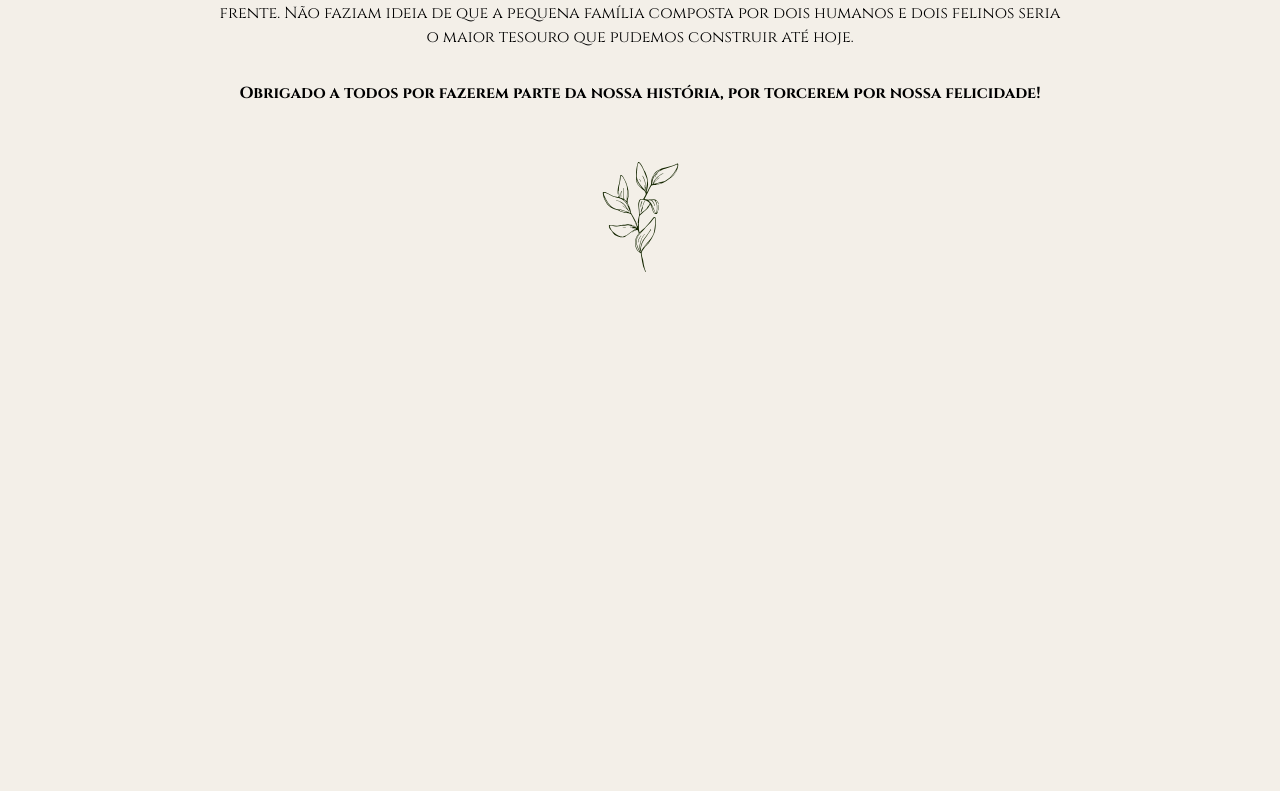
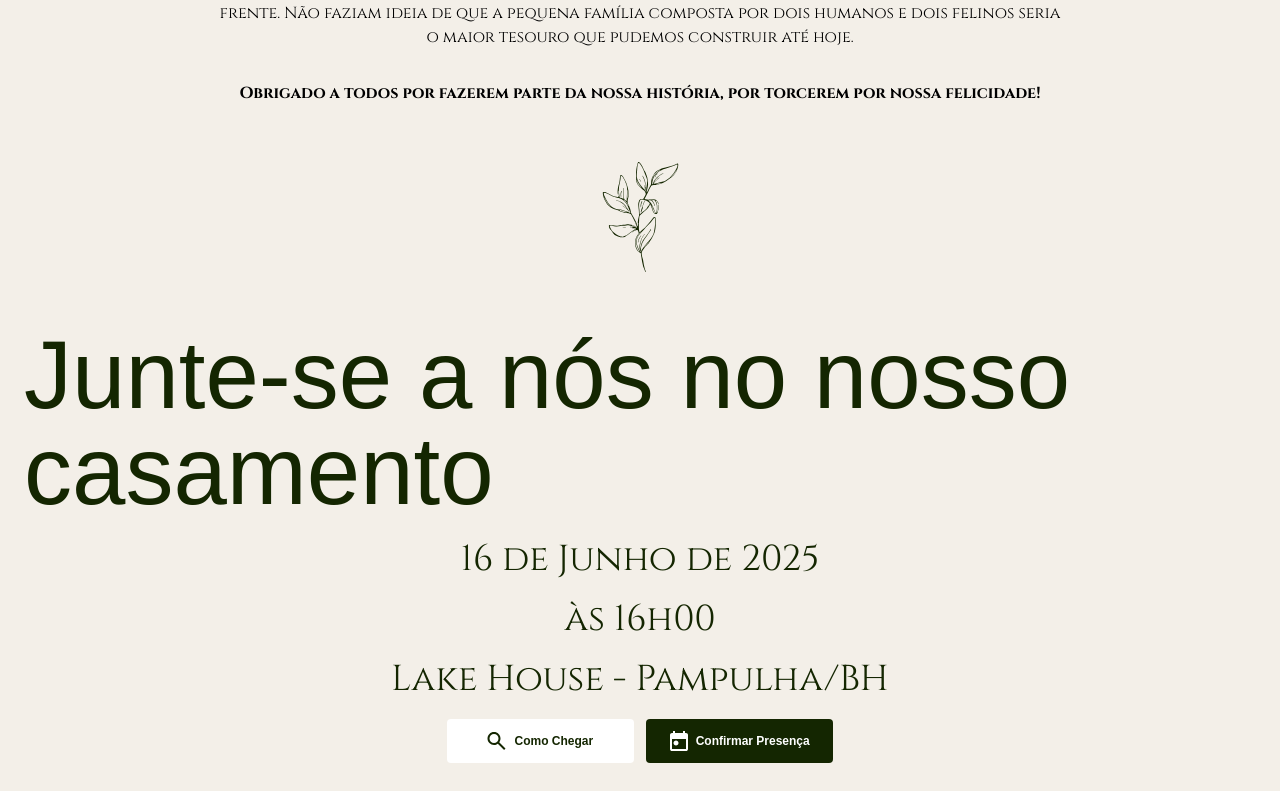
Before and after one commit to Jota-ribeiro/wedding-site, a Next.js app: page / in a window 1280 px wide. Shown: the part 1706-2497 px from the top of the page. Before the commit the page ends 2013 px from the top, so only its background shows below. Built offline with nearby package versions, Linux system fonts and the light colour scheme; a web font is replaced by a local one.

Commit message:
adiciona btn de checkagem

```diff
--- a/app/page.tsx
+++ b/app/page.tsx
@@ -2,14 +2,35 @@ import AboutSection from "@/components/sections/AboutSection";
 import TitleSection from "@/components/sections/TitleSection";
 import clsx from "clsx";
 import Image from "next/image";
+import iconLupa from '@/public/img/icon-lupa.svg'
+import iconCalender from '@/public/img/icon-calendar.svg'
 
 
 
 export default function Home() {
   return (
-    <main className={clsx('w-full flex flex-col items-center', 'px-3 md:px-6 py-7', 'gap-10 md:gap-20')}>
+    <main className={clsx('w-full flex flex-col items-center', 'px-3 md:px-6 py-7', 'gap-8 md:gap-20')}>
       <TitleSection />
       <AboutSection />
+      <section className={clsx('w-full flex flex-col items-center md:-mt-8', 'gap-2 md:gap-5', 'text-[#142601]')}>
+        <p className={clsx('font-beau', 'text-3xl md:text-8xl')}>Junte-se a nós no nosso casamento</p>
+        <p className={clsx('font-cinzel md:text-4xl')}>16 de Junho de 2025</p>
+        <p className={clsx('font-cinzel md:text-4xl')}>às 16h00</p>
+        <p className={clsx('font-cinzel md:text-4xl')}>Lake House - Pampulha/BH</p>
+
+        <div className={clsx('w-full md:w-4/12 px-3 gap-3 flex flex-row justify-center')}>
+          <div className={clsx('w-6/12 bg-white', 'py-3 flex flex-row justify-center items-center gap-2', 'rounded', 'cursor-pointer')}>
+            <Image src={iconLupa} alt="" />
+
+            <p className={clsx('text-[11px] md:text-xs font-semibold')}>Como Chegar</p>
+          </div>
+          <div className={clsx('w-6/12 bg-[#142601]', 'py-3 flex flex-row justify-center items-center gap-2', 'rounded', 'cursor-pointer')}>
+            <Image src={iconCalender} alt="" />
+
+            <p className={clsx('text-[11px] md:text-xs text-white font-semibold')}>Confirmar Presença</p>
+          </div>
+        </div>
+      </section>
     </main>
   );
 }
```
Also changed, not shown: public/img/icon-calendar.svg (added), public/img/icon-lupa.svg (added).
